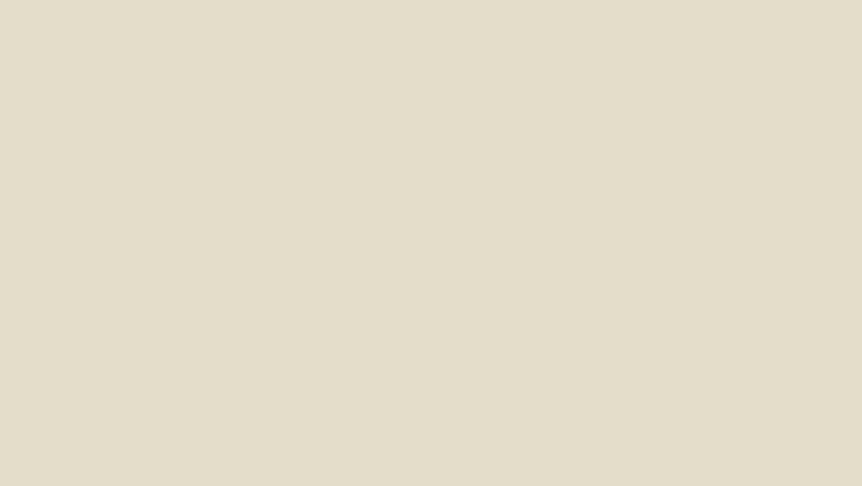
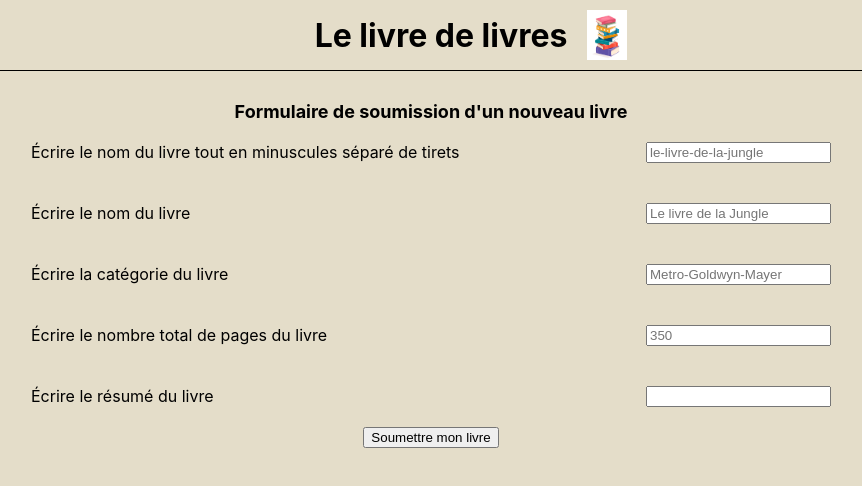
Before and after one commit to Junelight-07/exercice-livres, a React (Create React App) app: page /newbook in a window 1280 px wide. Before the commit this address had no page. Shown: the top 486 px of the page, without its empty margins (209-1071 px from the left). Built offline with nearby package versions, Linux system fonts and the light colour scheme.

Commit message:
V9 finie avec ajout formulaire non verifié de newBook

```diff
--- a/src/App/App.js
+++ b/src/App/App.js
@@ -3,10 +3,12 @@ import { Routes, Route, BrowserRouter } from "react-router-dom";
 import styles from "./App.module.scss";
 import Header from "./pages/Header/Header";
 import Books from "./pages/Books/index";
+import Footer from "./pages/Footer/Footer";
 import Book from "./pages/Book/index";
 import Favorites from "./pages/Books/components/Favorites/Favorites";
 import BooksContextProvider from "../context/BooksContext";
 import Context from "../test/Context";
+import FormNewBook from "./pages/Footer/components/FormNewBook";
 
 export default function App() {
   return (
@@ -18,6 +20,8 @@ export default function App() {
           <Route path="/books/:name" element={<Book />} />
           <Route path="/books/favorites" element={<Favorites />} />
           <Route path="/test" element={<Context />} />
+          <Route path="/newbook" element={<FormNewBook />} />
+          <Route path="/newbook/" element={<FormNewBook />} />
         </Routes>
       </BrowserRouter>
     </BooksContextProvider>
@@ -29,6 +33,7 @@ function Home() {
     <div className={styles["page"]}>
       <Header />
       <Books />
+      <Footer />
     </div>
   );
 }
--- /dev/null
+++ b/src/App/pages/Footer/Footer.js
@@ -0,0 +1,10 @@
+import styles from "./Footer.module.scss";
+import { Link } from "react-router-dom";
+
+export default function Footer() {
+  return (
+    <footer>
+      <Link to={`/newbook`}>{"Soumettre un nouveau livre"}</Link>
+    </footer>
+  );
+}
--- /dev/null
+++ b/src/App/pages/Footer/Footer.module.scss
@@ -0,0 +1,13 @@
+footer {
+   position: fixed;
+   bottom: 0px;
+   width: 100%;
+   text-align: center;
+   background-color: #e4ddc9;
+   margin: 15px 0px;
+
+   & a {
+      text-decoration: none;
+      color: blue;
+   }
+}
--- /dev/null
+++ b/src/App/pages/Footer/components/FormNewBook.js
@@ -0,0 +1,90 @@
+import { useBooksContext } from "../../../../context/BooksContext";
+import Header from "../../Header/Header";
+import styles from "./FormNewBook.module.scss";
+import { useRef, useState } from "react";
+
+export default function FormNewBook() {
+  const { books } = useBooksContext();
+
+  const form = useRef();
+
+  const [newBook, setNewBook] = useState("");
+
+  function formData(e) {
+    e.preventDefault();
+    const name = form.current.newBookName.value;
+    const label = form.current.newBookLabel.value;
+    const category = form.current.newBookCategory.value;
+    const totalPages = form.current.newBookTotalPages.value;
+    const summary = form.current.newBookSummary.value;
+    setNewBook({ name, label, category, totalPages, summary });
+  }
+
+  return (
+    <>
+      <Header />
+      <div className={styles["pageTitle"]}>
+        {"Formulaire de soumission d'un nouveau livre"}
+      </div>
+      <form action="" ref={form} onSubmit={formData}>
+        <div className={styles["element"]}>
+          <label htmlFor={"bookName"}>
+            {"Écrire le nom du livre tout en minuscules séparé de tirets"}
+          </label>
+          <input
+            name="newBookName"
+            id={"bookName"}
+            type={"text"}
+            placeholder={"le-livre-de-la-jungle"}
+            required
+          />
+        </div>
+        <div className={styles["element"]}>
+          <label htmlFor={"bookLabel"}>{"Écrire le nom du livre"}</label>
+          <input
+            name="newBookLabel"
+            id={"bookLabel"}
+            type={"text"}
+            placeholder={"Le livre de la Jungle"}
+            required
+          />
+        </div>
+        <div className={styles["element"]}>
+          <label htmlFor={"bookCategory"}>
+            {"Écrire la catégorie du livre"}
+          </label>
+          <input
+            name="newBookCategory"
+            id={"bookCategory"}
+            type={"text"}
+            placeholder={"Metro-Goldwyn-Mayer"}
+            required
+          />
+        </div>
+        <div className={styles["element"]}>
+          <label htmlFor={"bookTotalPages"}>
+            {"Écrire le nombre total de pages du livre"}
+          </label>
+          <input
+            name="newBookTotalPages"
+            id={"bookTotalPages"}
+            type={"number"}
+            placeholder={"350"}
+            required
+          />
+        </div>
+        <div className={styles["element"]}>
+          <label htmlFor={"bookSummary"}>{"Écrire le résumé du livre"}</label>
+          <input
+            name="newBookSummary"
+            id={"bookSummary"}
+            type={"text"}
+            required
+          />
+        </div>
+
+        <button type="submit">{"Soumettre mon livre"}</button>
+      </form>
+    </>
+  );
+}
--- /dev/null
+++ b/src/App/pages/Footer/components/FormNewBook.module.scss
@@ -0,0 +1,23 @@
+.pageTitle {
+   display: flex;
+   justify-content: center;
+   font-weight: bold;
+   font-size: 18px;
+}
+
+form {
+   align-items: center;
+   display: flex;
+   flex-direction: column;
+
+   .element {
+      display: flex;
+      width: 70%;
+      max-width: 800px;
+      min-width: 400px;
+      justify-content: space-between;
+      margin: 20px;
+   }
+
+   & button {}
+}
--- a/src/App/pages/Header/Header.js
+++ b/src/App/pages/Header/Header.js
@@ -3,9 +3,9 @@ import logo from "../../../assets/livresLogo.jpg";
 
 export default function Header() {
   return (
-    <div className={styles["pageTitle"]}>
+    <header className={styles["pageTitle"]}>
       <h1>Le livre de livres</h1>
       <img src={logo} alt="logo de livres" />
-    </div>
+    </header>
   );
 }
--- a/src/App/pages/Header/Header.module.scss
+++ b/src/App/pages/Header/Header.module.scss
@@ -1,4 +1,4 @@
-.pageTitle {
+header {
    display: flex;
    height: 70px;
    width: 100%;
--- a/src/App/pages/book/Book.js
+++ b/src/App/pages/book/Book.js
@@ -1,5 +1,6 @@
 import { Link, useParams } from "react-router-dom";
 import books from "../../../data/booksDatas";
+import Header from "../Header/Header";
 import styles from "./Book.module.scss";
 
 export default function Book() {
@@ -9,6 +10,7 @@ export default function Book() {
   if (!book) return "book does not exist";
   return (
     <>
+      <Header />
       <div className={styles["bookContent"]}>
         <div className={styles["bookTitle"]}>{book.label}</div>
         <div className={styles["bookSummary"]}>{book.summary}</div>
```
